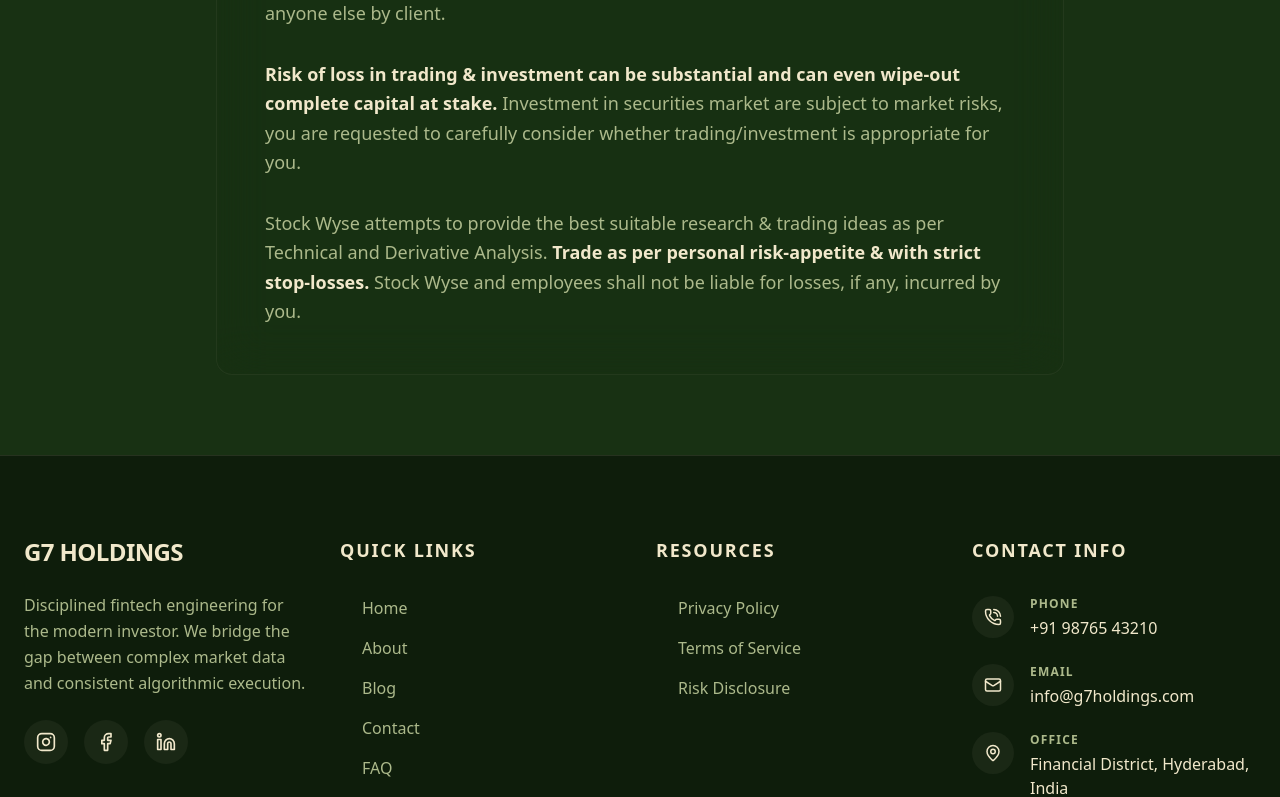
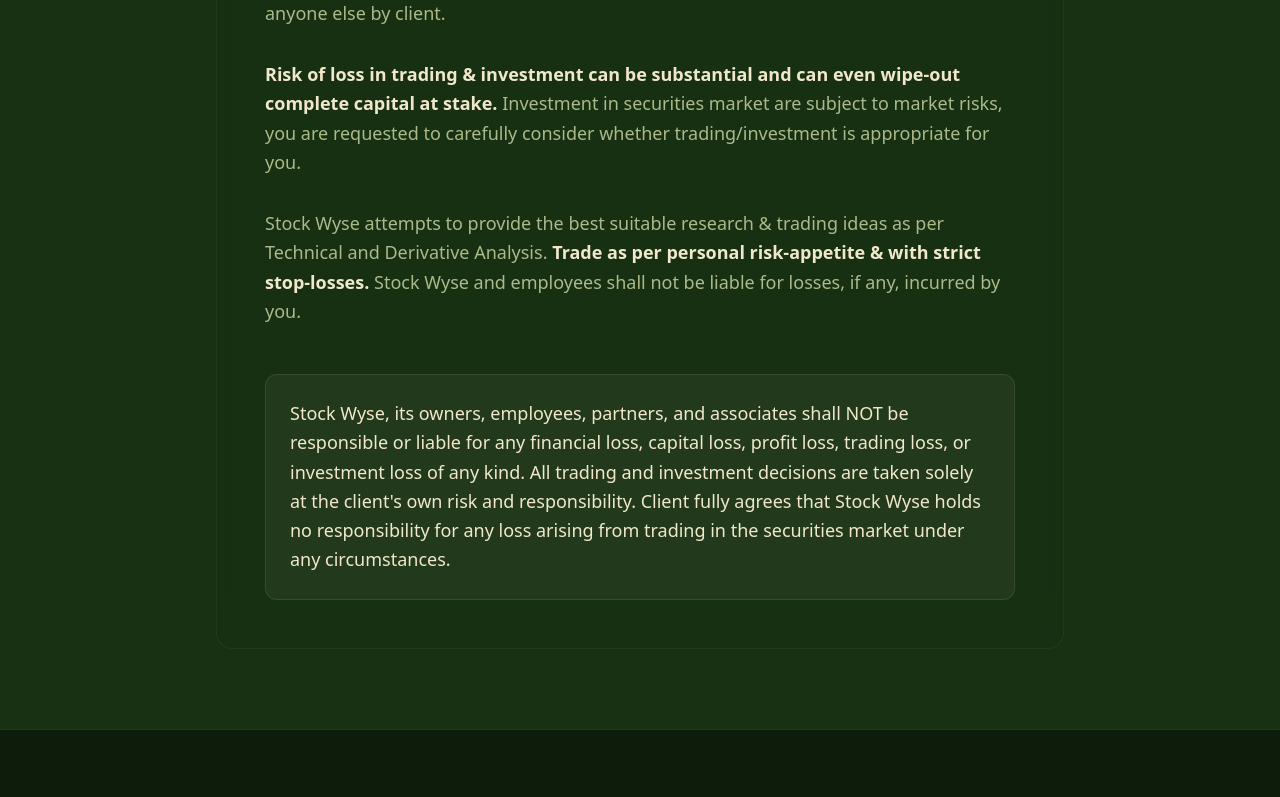
Before and after one commit to moajmalp/g7-website, a Next.js app: page /risk-disclosure in a window 1280 px wide. Shown: the part 687-1484 px from the top of the page. Built offline with nearby package versions, Linux system fonts and the light colour scheme.

Commit message:
updated privacy policy

```diff
--- a/app/risk-disclosure/page.tsx
+++ b/app/risk-disclosure/page.tsx
@@ -57,6 +57,12 @@ export default function RiskDisclosurePage() {
                                 </p>
                             </div>
 
+                            <div className="mt-12 p-6 rounded-xl bg-white/5 border border-white/10">
+                                <p className="text-white font-medium">
+                                    Stock Wyse, its owners, employees, partners, and associates shall NOT be responsible or liable for any financial loss, capital loss, profit loss, trading loss, or investment loss of any kind. All trading and investment decisions are taken solely at the client&apos;s own risk and responsibility. Client fully agrees that Stock Wyse holds no responsibility for any loss arising from trading in the securities market under any circumstances.
+                                </p>
+                            </div>
+
                         </div>
                     </FadeIn>
                 </div>
```
